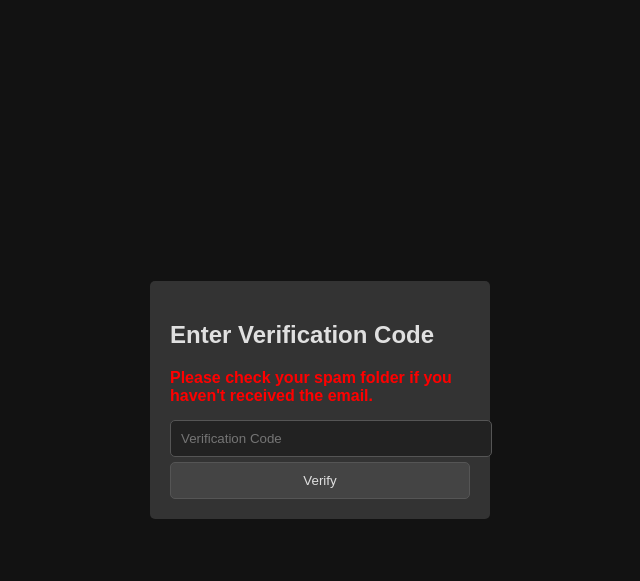
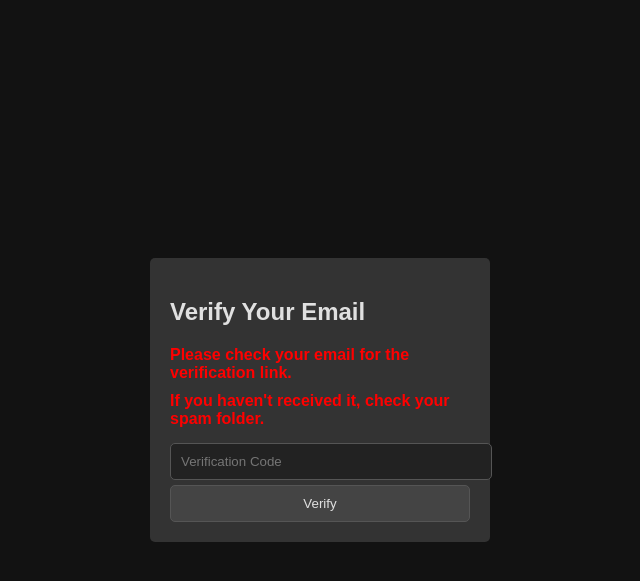
Before and after one commit to RayWZW/testchatapp, a Flask app: a page that uses templates/verify.html in a window 1280 px wide. Shown: the top 581 px of the page, without its empty margins (320-960 px from the left). Run offline with Flask 3, Linux system fonts and the light colour scheme.

Commit message:
Update verify.html

```diff
--- a/templates/verify.html
+++ b/templates/verify.html
@@ -53,8 +53,9 @@
 </head>
 <body>
     <form action="/verify/{{ username }}" method="post">
-        <h2>Enter Verification Code</h2>
-        <div class="warning">Please check your spam folder if you haven't received the email.</div>
+        <h2>Verify Your Email</h2>
+        <div class="warning">Please check your email for the verification link.</div>
+        <div class="warning">If you haven't received it, check your spam folder.</div>
         {% with messages = get_flashed_messages(with_categories=true) %}
             {% if messages %}
                 <ul class="error">
```
